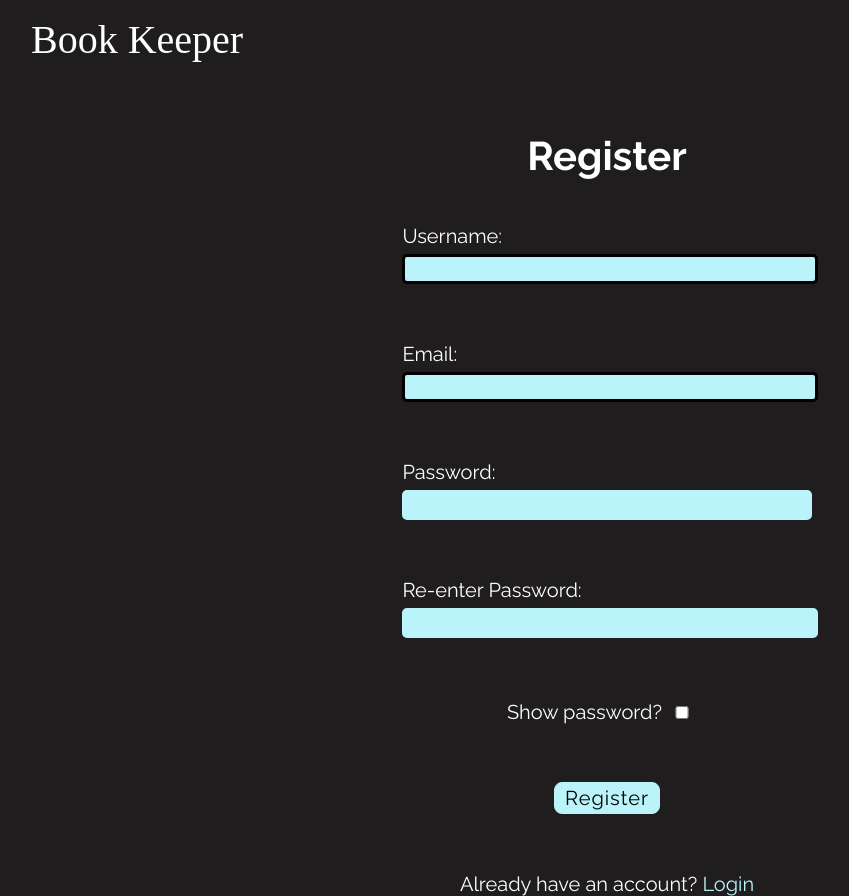
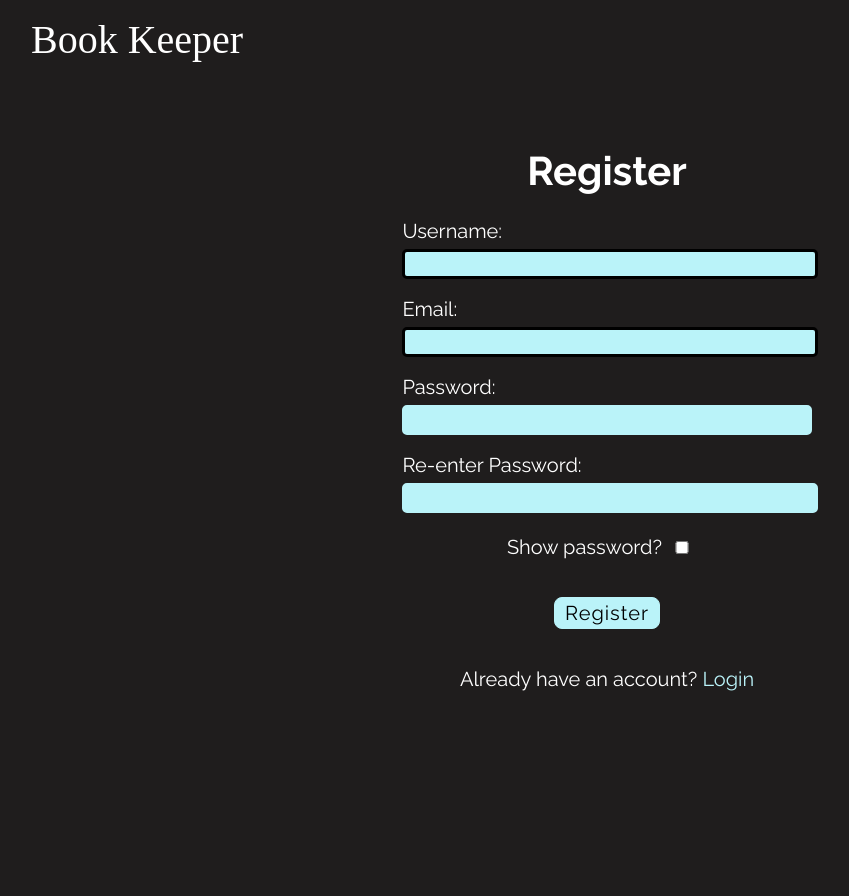
Before and after one commit to kristinmc42/BookKeeperFullstackHeroku, a React (Create React App) app in the folder client/: page /register in a window 1280 px wide. Shown: the whole page, without its empty margins (33-882 px from the left). After the commit the page ends 800 px from the top, so only its background shows below. Built offline with nearby package versions, Linux system fonts and the light colour scheme; a web font is replaced by a local one.

Commit message:
adjusted margin and gap on register form

```diff
--- a/client/src/pages/Register.tsx
+++ b/client/src/pages/Register.tsx
@@ -178,7 +178,7 @@ const Wrapper = styled.div`
     width: 100%;
     height: 100%;
     max-width: 876px;
-    margin: 30px auto;
+    margin: 20px auto;
 
     h1 {
       margin-top: 40px;
@@ -189,11 +189,11 @@ const Wrapper = styled.div`
         margin-top: 10px;
       }
       @media ${device.mobileM} {
-        margin-top: 50px;
-        margin-bottom: 50px;
+        margin-top: 20px;
+        margin-bottom: 30px;
       }
       @media (orientation: landscape) and (hover: none) and (pointer: coarse) {
-        margin-top: 50px;
+        margin-top: 10px;
         margin-bottom: 50px;
       }
     }
@@ -212,7 +212,8 @@ const StyledForm = styled.form`
   flex-direction: column;
   align-items: center;
   max-width: 366px;
-  gap: 3em;
+  gap: 1em;
+  margin-bottom: 2em;
 
   @media ${device.tablet} {
     align-items: flex-start;
@@ -230,6 +231,7 @@ const StyledForm = styled.form`
   button:first-of-type {
     align-self: center;
     max-width: 110px;
+    margin: 1em auto;
   }
 `;
 
```
